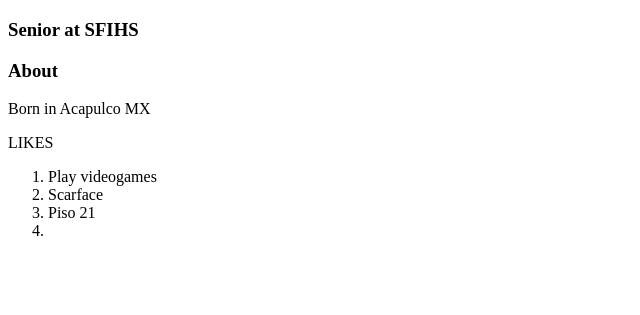
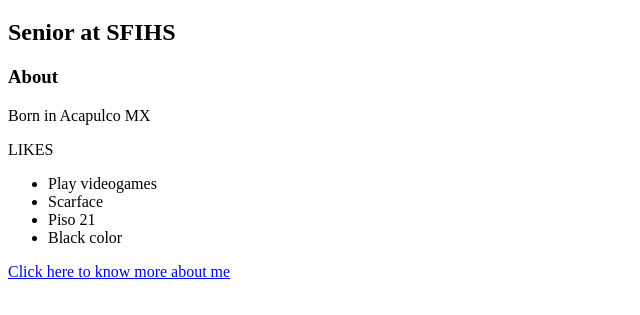
Before and after one commit to mduran99/Jaime-Garcia, a plain HTML site: page index.html in a window 1280 px wide. Shown: the part 373-688 px from the top of the page, without its empty margins (0-640 px from the left). Drawn offline with Linux system fonts and the light colour scheme.

Commit message:
Created using Popcode: https://popcode.org

```diff
--- a/index.html
+++ b/index.html
@@ -5,10 +5,11 @@
         <link href="https://fonts.googleapis.com/css?family=Major+Mono+Display" rel="stylesheet">
     </head>
     <body>
+    <div>
         <img src="https://render.fineartamerica.com/images/rendered/default/poster/8.000/7.875/break/images-medium-5/baby-orangutan-toni-angermayer.jpg">
         <p>
            <h1> Jaime Garcia </h1>
-           <h3> Senior at SFIHS</h3>
+           <h2> Senior at SFIHS</h2>
         </p>
         <p>
            <h3> About</h3>
@@ -17,7 +18,7 @@
         <p>
             LIKES
 
-         <ol>
+         <ul>
           <li>
            Play videogames
           </li>
@@ -28,14 +29,12 @@
            Piso 21
           </li>
           <li>
-
+           Black color
           </li>
-
-         </ol>
-
+         </ul>
         </p>
-
-
+    <a href="https://www.youtube.com/watch?v=3aM4-fEYUeM" target="_blank">Click here to know more about me </a>
+        </div>
 
     </body>
 </html>
```
